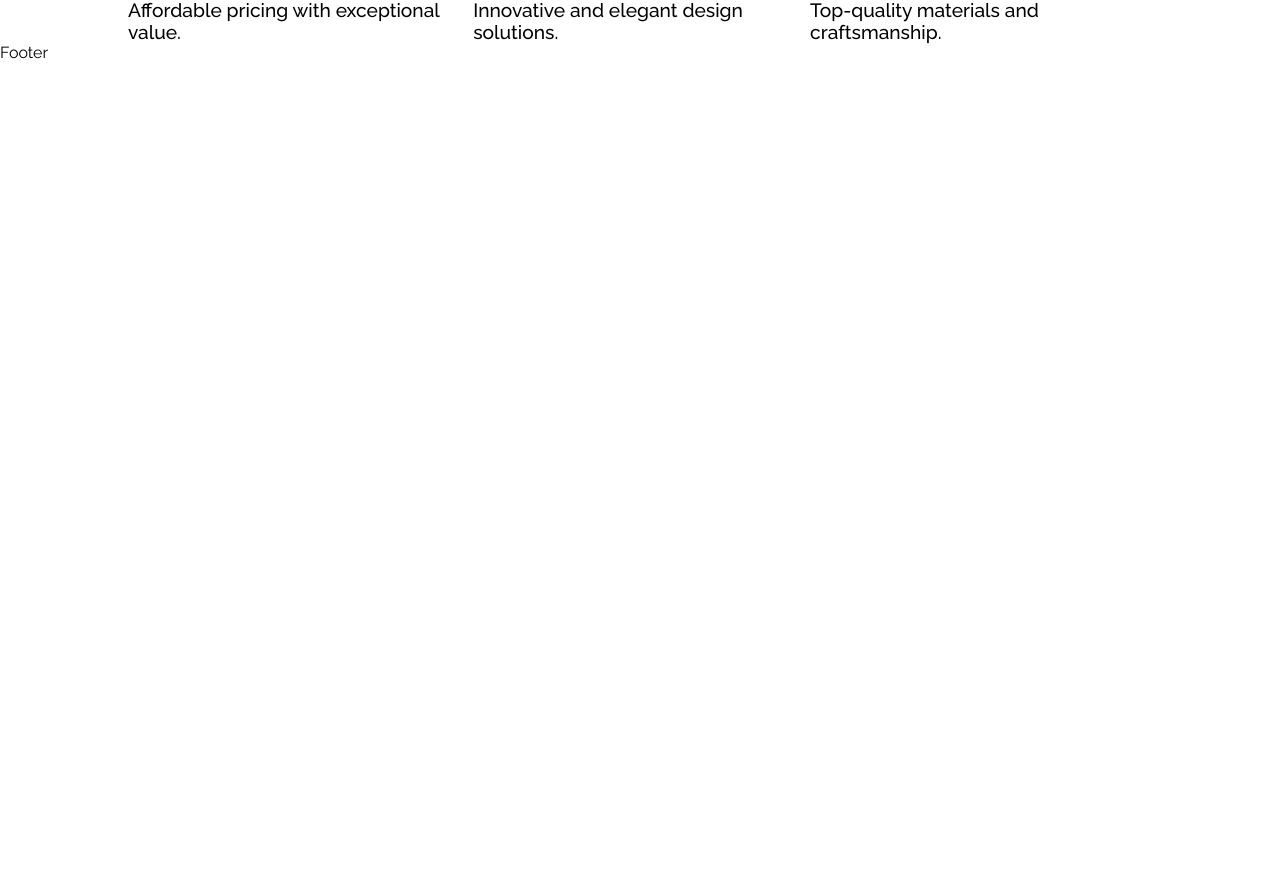
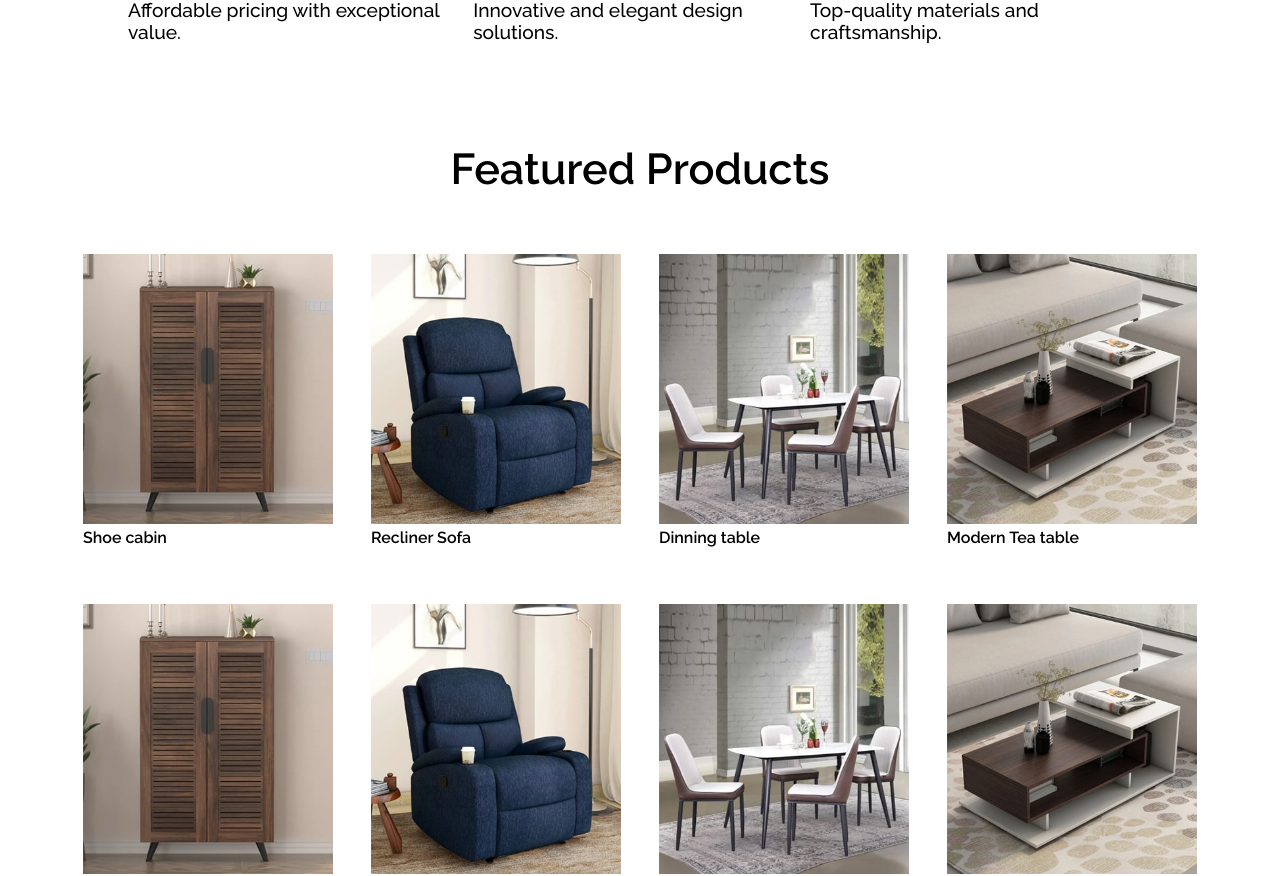
Before and after one commit to peyush-nuwal/radhe, a React (Vite) app: page / in a window 1280 px wide. Shown: the part 1350-2226 px from the top of the page. Before the commit the page ends 1412 px from the top, so only its background shows below. Built offline with nearby package versions, Linux system fonts and the light colour scheme.

Commit message:
"added explore page and delete about page "

```diff
--- /dev/null
+++ b/src/Components/Featured/Featured.css
@@ -0,0 +1,20 @@
+.featured{
+    width: 90%;
+    margin: 100px 0px;
+    margin-left: 5%;
+
+}
+.featured-h1{
+       font-size: 2.7rem;
+   font-weight: 600;
+   text-align: center;
+   margin-bottom: 60px;
+}
+
+
+.featured-product-container{
+    display: grid;
+    grid-template-columns: repeat(4,1fr);
+    row-gap: 50px;
+      place-items: center;
+}
--- /dev/null
+++ b/src/Components/Featured/Featured.jsx
@@ -0,0 +1,35 @@
+import React from 'react'
+import ProductCard from '../ProductCard/ProductCard'
+import './Featured.css'
+const Featured = () => {
+
+     const cards=[
+         {id:1,img:"./assets/imgs/pro-1.jpg",title:'Shoe cabin'},
+         {id:2,img:"./assets/imgs/pro-2.jpg",title:'Recliner Sofa'},
+         {id:3,img:"./assets/imgs/pro-3.jpg",title:'Dinning table'},
+         {id:4,img:"./assets/imgs/pro-4.jpg",title:'Modern Tea table'},
+          {id:5,img:"./assets/imgs/pro-1.jpg",title:'Shoe cabin'},
+         {id:6,img:"./assets/imgs/pro-2.jpg",title:'Recliner Sofa'},
+         {id:7,img:"./assets/imgs/pro-3.jpg",title:'Dinning table'},
+         {id:8,img:"./assets/imgs/pro-4.jpg",title:'Modern Tea table'},
+     ]
+
+
+
+
+  return (
+    <div className="featured">
+      <h1 className="featured-h1">Featured Products</h1>
+
+      <div className="featured-product-container">
+           {cards.map((card)=>(
+
+               <ProductCard  key={card.id} img={card.img} title={card.title}/>
+           ))}
+
+      </div>
+    </div>
+  );
+}
+
+export default Featured
--- a/src/Components/Navbar/Navbar.jsx
+++ b/src/Components/Navbar/Navbar.jsx
@@ -13,7 +13,6 @@ function Navbar() {
                     <li><NavLink to={"/"} className="item">Home</NavLink></li>
                     <li><NavLink to={"/explore"} className="item">Explore</NavLink></li>
                     <li><NavLink to={"/gallery"} className="item">Gallery</NavLink></li>
-                    <li><NavLink to={"/about"} className="item">About us</NavLink></li>
                     <li className="item">Contact</li>
                 </div>
             </nav>
--- /dev/null
+++ b/src/Components/ProductCard/ProductCard.css
@@ -0,0 +1,29 @@
+.product-card{
+    width: 250px;
+    height: 300px;
+
+}
+.product-card-img-container{
+    width: 100%;
+    height: 90%;
+
+}
+.product-card-img{
+    width: 100% ;
+    height: 100%;
+    object-fit:cover;
+    transition: all ease-in-out 0.4s;
+
+}
+.product-card-title{
+    font-size: 1rem;
+    font-weight: 600;
+    margin: 4px 0px;
+
+}
+
+
+
+.product-card:hover .product-card-img{
+    transform: scale(1.10);
+}
--- /dev/null
+++ b/src/Components/ProductCard/ProductCard.jsx
@@ -0,0 +1,14 @@
+import React from 'react'
+import './ProductCard.css'
+const ProductCard = ({img,title}) => {
+  return (
+    <div className="product-card">
+      <div className="product-card-img-container">
+        <img src={img} alt="" className="product-card-img" />
+      </div>
+      <h5 className='product-card-title'>{title}</h5>
+    </div>
+  );
+}
+
+export default ProductCard
--- a/src/main.jsx
+++ b/src/main.jsx
@@ -4,7 +4,6 @@ import './index.css'
 import { createBrowserRouter, RouterProvider } from "react-router-dom"
 import Layout from './Layout'
 import Home from "./pages/Home/Home"
-import About from "./pages/About/About"
 import Explore from "./pages/Explore/Explore"
 import Gallery from "./pages/Gallery/Gallery"
 
@@ -17,10 +16,7 @@ const router = createBrowserRouter([
         path: "/",
         element: <Home />
       },
-      {
-        path: "about",
-        element: <About />
-      },
+
       {
         path: "explore",
         element: <Explore />
--- a/src/pages/About/About.jsx
+++ /dev/null
@@ -1,8 +0,0 @@
-import React from "react";
-function About()
-{
-    return(
-        <div className="about">about</div>
-    )
-}
-export default About
--- /dev/null
+++ b/src/pages/Explore/Explore.css
@@ -0,0 +1,8 @@
+.explore{
+    margin-top: 60px;
+    padding-top: 40px;
+     display: grid;
+    grid-template-columns: repeat(auto-fill, minmax(350px, 1fr));
+    row-gap: 50px;
+      place-items: center;
+}
--- a/src/pages/Explore/Explore.jsx
+++ b/src/pages/Explore/Explore.jsx
@@ -1,8 +1,69 @@
 import React from "react";
+import './Explore.css'
+import ProductCard from "../../Components/ProductCard/ProductCard";
 function Explore()
 {
+   const furnitureProducts = [
+     {
+       id: 1,
+       title: "Elegant Sofa",
+       img: "https://picsum.photos/seed/sofa1/300/200",
+     },
+     {
+       id: 2,
+       title: "Modern Chair",
+       img: "https://picsum.photos/seed/chair1/300/200",
+     },
+     {
+       id: 3,
+       title: "Luxury Bed",
+       img: "https://picsum.photos/seed/bed1/300/200",
+     },
+     {
+       id: 4,
+       title: "Dining Table",
+       img: "https://picsum.photos/seed/table1/300/200",
+     },
+     {
+       id: 5,
+       title: "Office Desk",
+       img: "https://picsum.photos/seed/desk1/300/200",
+     },
+     {
+       id: 6,
+       title: "Classic Wardrobe",
+       img: "https://picsum.photos/seed/wardrobe1/300/200",
+     },
+     {
+       id: 7,
+       title: "TV Stand",
+       img: "https://picsum.photos/seed/tvstand1/300/200",
+     },
+     {
+       id: 8,
+       title: "Bookshelf",
+       img: "https://picsum.photos/seed/bookshelf1/300/200",
+     },
+     {
+       id: 9,
+       title: "Recliner",
+       img: "https://picsum.photos/seed/recliner1/300/200",
+     },
+     {
+       id: 10,
+       title: "Coffee Table",
+       img: "https://picsum.photos/seed/coffeetable1/300/200",
+     },
+     // Add up to 30 items similarly...
+   ];
+
+
     return(
-        <div className="explore">Explore</div>
+        <div className="explore">
+          {furnitureProducts.map((pro)=>(
+            <ProductCard img={pro.img} title={pro.title}/>
+          ))}
+        </div>
     )
 }
 export default Explore
--- a/src/pages/Home/Home.jsx
+++ b/src/pages/Home/Home.jsx
@@ -2,7 +2,8 @@ import React from "react";
 import "./Home.css"
 import Hero from "../../Components/Hero/Hero";
 import Services from "../../Components/Services/Services";
-import Benefits from "../../Components/Benefits/Benefits";
+import Benefits from "../../Components/Benefits/Benefits.jsx";
+import Featured from "../../Components/Featured/Featured.jsx";
 
 
 const slides = [
@@ -31,6 +32,7 @@ function Home() {
         <Hero slides={slides} slideIntervel={5000} />
         <Services/>
         <Benefits/>
+        <Featured/>
       </div>
     );
 }
```
Also changed, not shown: public/assets/imgs/product-jpeg-1000x1000.webp (deleted).
